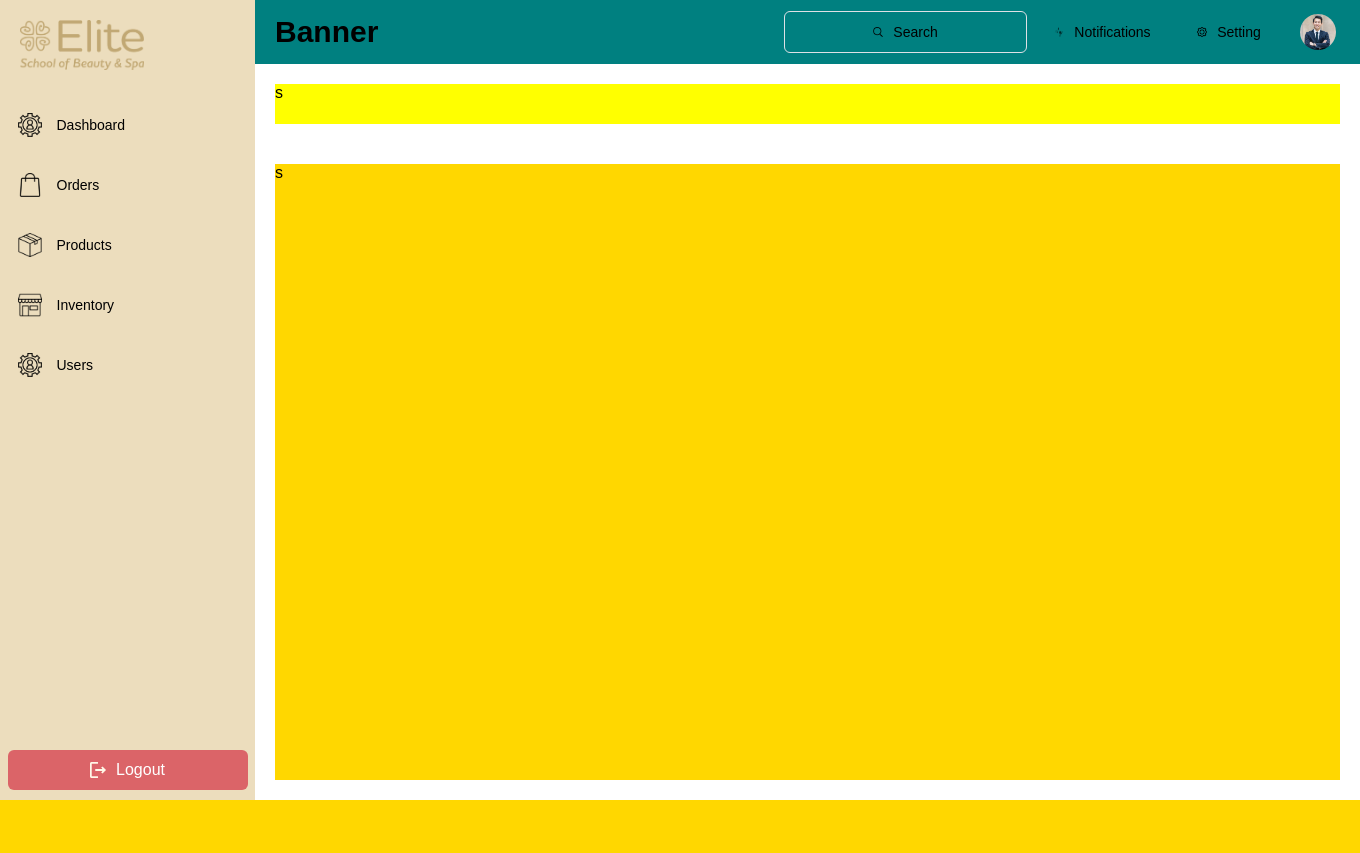
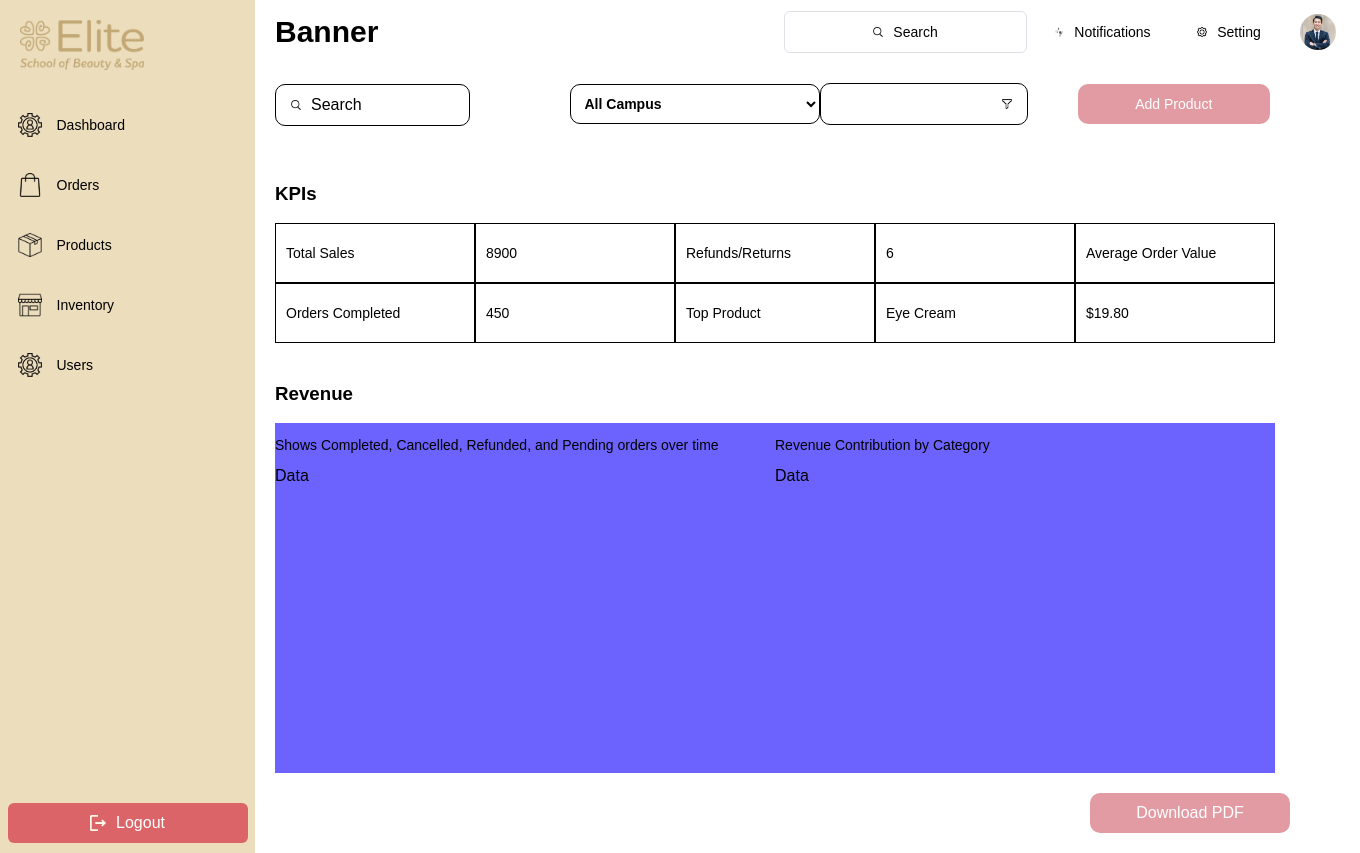
Before and after one commit to Toast-xx/CS302--Elite-Beauty-School, a Flask app: page / in a window 1360 px wide. Before the commit the page ends 800 px from the top, so only its background shows below. Run offline with Flask 3, Linux system fonts and the light colour scheme.

Commit message:
Adding Contents

```diff
--- a/app/static/styles/admin_base.css
+++ b/app/static/styles/admin_base.css
@@ -88,7 +88,6 @@ html,body
 .top-banner
 {
     height: 64px;
-    background-color: teal;
     display: inline-flex;
     width: 100%;
     align-items: center;
@@ -155,7 +154,6 @@ html,body
 {
     display: none; /*Flex*/
     height: 144px;
-    background-color: red;
     margin-top: 52px;
     margin-left: 20px;
     flex-direction: column;
@@ -214,14 +212,111 @@ html,body
 }
 .top-filter-search
 {
-    display: flex;
+    display: inline-flex;
     height: 40px;
     margin: 20px;
-    background-color: yellow;
+    justify-content: space-between;
+    width: 90%;
+}
+.top-filter-search-first
+{
+    width: 600px;
+    display: inline-flex;
+    justify-content: space-between;
+    gap: 50px;
+}
+.top-filter-search-first-bar
+{
+    height: 40px;
+    border-radius: 10px;
+    border: solid 1px;
+    flex: 1;
+    display: flex;
+    align-items: center;
+    padding-left: 15px;
+}
+.top-filter-search-first-list
+{
+    width: 250px;
+    height: 40px;
+    border: solid 1px ;
+    border-radius: 10px;
+    font-size: 14px;
+    font-weight: 700;
+    outline: none;
+    padding-left:  10px;
+    background-color: #ffffff;
+    cursor: pointer;
+}
+.top-filter-search-second
+{
+    width: 450px;
+    display: inline-flex;
+    justify-content: space-between;
+    align-items: center;
+    gap: 50px;
+    font-size: 14px;
+}
+.top-filter-search-second-filter
+{
+    display: flex;
+    width: 200px;
+    align-items: center;
+    justify-content: end;
+    height: 40px;
+    border-radius: 10px;
+    border: solid 1px;
+    padding-right: 15px;
+    font-size: 14px;
+}
+.top-filter-search-second-product
+{
+    display: flex;
+    width: 200px;
+    height: 40px;
+    border-radius: 10px;
+    background: #E29BA3FF;
+    color: white;
+    justify-content: center;
+    align-items: center;
+    font-size: 14px;
 }
 .content
 {
     grid-area: content;
     margin: 20px;
-    background-color: gold;
 }
+.products
+{
+    background: chocolate;
+    height: 100%;
+    width: 100%;
+    display: none;
+}
+.users
+{
+    background: darkslategrey;
+    height: 100%;
+    width: 100%;
+    display: none;
+}
+.dashboard
+{
+    height: 100%;
+    width: 100%;
+    display: flex;
+}
+.orders
+{
+    background: yellow;
+    height: 100%;
+    width: 100%;
+    display: none;
+}
+.inventory
+{
+    background: aqua;
+    height: 100%;
+    width: 100%;
+    display: none;
+}
--- /dev/null
+++ b/app/static/styles/dashboard.css
@@ -0,0 +1,54 @@
+.dashboard
+{
+    flex-direction: column;
+}
+.kpi
+{
+    height: 200px;
+}
+.tables
+{
+    height: 100%;
+    width: 100%;
+    display: grid;
+    grid-template-columns: 200px 200px 200px 200px 200px;
+    grid-template-rows: 60px 60px;
+    gap: 0;
+}
+.tables > div
+{
+    display: flex;
+    border: solid 1px;
+    align-items: center;
+    padding-left: 10px;
+    font-size: 14px;
+}
+.revenue
+{
+    display: flex;
+    flex-direction: column;
+}
+.diagrams
+{
+    height: 350px;
+    width: 1000px;
+    background: #6c63ff;
+    display: grid;
+    grid-template-columns: 1fr 1fr;
+    grid-template-areas:
+    "status revenue";
+}
+.download
+{
+    margin-top: 20px;
+    margin-right: 50px;
+    align-self: end;
+    display: flex;
+    width: 200px;
+    height: 40px;
+    border-radius: 10px;
+    background: #E29BA3FF;
+    color: white;
+    justify-content: center;
+    align-items: center;
+}
--- /dev/null
+++ b/app/static/styles/inventory.css
@@ -0,0 +1,4 @@
+.inventory
+{
+
+}
--- /dev/null
+++ b/app/static/styles/orders.css
@@ -0,0 +1,4 @@
+.orders
+{
+
+}
--- /dev/null
+++ b/app/static/styles/products.css
@@ -0,0 +1,4 @@
+.products
+{
+
+}
--- /dev/null
+++ b/app/static/styles/users.css
@@ -0,0 +1,4 @@
+.users
+{
+
+}
--- a/app/templates/admin_base.html
+++ b/app/templates/admin_base.html
@@ -62,7 +62,27 @@
                 </div>
             </div>
             <div class="top-filter-search">
-                s
+                <div class="top-filter-search-first">
+                    <div class="top-filter-search-first-bar">
+                        <img src="{{ url_for('static', filename='images/search.png') }}" width="10px" height="10px" alt="Settings Logo">
+                        <span style="margin-left: 10px">Search</span>
+                    </div>
+                    <label for="campus2"></label>
+                            <select id="campus2" class="top-filter-search-first-list">
+                                <option value="all">All Campus</option>
+                                <option value="wellington">Wellington</option>
+                                <option value="hamilton">Hamilton</option>
+                                <option value="auckland">Auckland</option>
+                            </select>
+                </div>
+                <div class="top-filter-search-second">
+                    <div class="top-filter-search-second-filter">
+                        <img src="{{ url_for('static', filename='images/filter.png') }}" width="10px" height="10px" alt="Settings Logo">
+                    </div>
+                    <div class="top-filter-search-second-product">
+                        Add Product
+                    </div>
+                </div>
             </div>
         </div>
         <div class="side">
@@ -97,7 +117,21 @@
             </div>
         </div>
         <div class="content">
-            s
+            <div class="dashboard">
+                {% include "dashboard.html" %}
+            </div>
+            <div class="orders">
+                {% include "orders.html" %}
+            </div>
+            <div class="products">
+                {% include "products.html" %}
+            </div>
+            <div class="inventory">
+                {% include "inventory.html" %}
+            </div>
+            <div class="users">
+                {% include "users.html" %}
+            </div>
         </div>
     </div>
 </body>
--- /dev/null
+++ b/app/templates/dashboard.html
@@ -0,0 +1,40 @@
+<title>Dashboard</title>
+<link rel="stylesheet" href="{{ url_for('static', filename='styles/dashboard.css') }}" />
+<script src="{{ url_for('static', filename='java/dashboard.js') }}"></script>
+<div class="dashboard">
+  <div class="kpi">
+    <h3>KPIs</h3>
+    <div class="tables">
+      <div>Total Sales</div>
+      <div>8900</div>
+      <div>Refunds/Returns</div>
+      <div>6</div>
+      <div>Average Order Value</div>
+      <div>Orders Completed</div>
+      <div>450</div>
+      <div>Top Product</div>
+      <div>Eye Cream</div>
+      <div>$19.80</div>
+    </div>
+  </div>
+  <div class="revenue">
+    <h3>Revenue</h3>
+    <div class="diagrams">
+      <div class="shows">
+        <p style="font-size: 14px">Shows Completed, Cancelled, Refunded, and Pending orders over time</p>
+        <div>
+          Data
+        </div>
+      </div>
+      <div class="revenue">
+        <p style="font-size: 14px">Revenue Contribution by Category</p>
+        <div>
+          Data
+        </div>
+      </div>
+    </div>
+    <div class="download">
+      Download PDF
+    </div>
+  </div>
+</div>
--- /dev/null
+++ b/app/templates/inventory.html
@@ -0,0 +1,6 @@
+<title>Dashboard</title>
+<link rel="stylesheet" href="{{ url_for('static', filename='styles/inventory.css') }}" />
+<script src="{{ url_for('static', filename='java/inventory.js') }}"></script>
+<div class="inventory">
+  Inventory
+</div>
--- /dev/null
+++ b/app/templates/orders.html
@@ -0,0 +1,6 @@
+<title>Dashboard</title>
+<link rel="stylesheet" href="{{ url_for('static', filename='styles/orders.css') }}" />
+<script src="{{ url_for('static', filename='java/orders.js') }}"></script>
+<div class="orders">
+  Orders
+</div>
--- /dev/null
+++ b/app/templates/products.html
@@ -0,0 +1,6 @@
+<title>Dashboard</title>
+<link rel="stylesheet" href="{{ url_for('static', filename='styles/products.css') }}" />
+<script src="{{ url_for('static', filename='java/products.js') }}"></script>
+<div class="products">
+  Products
+</div>
--- /dev/null
+++ b/app/templates/users.html
@@ -0,0 +1,6 @@
+<title>Dashboard</title>
+<link rel="stylesheet" href="{{ url_for('static', filename='styles/users.css') }}" />
+<script src="{{ url_for('static', filename='java/users.js') }}"></script>
+<div class="users">
+  users
+</div>
```
Also changed, not shown: app/static/images/filter.png (added), app/static/java/dashboard.js (added), app/static/java/inventory.js (added), app/static/java/orders.js (added), app/static/java/products.js (added), app/static/java/users.js (added).
